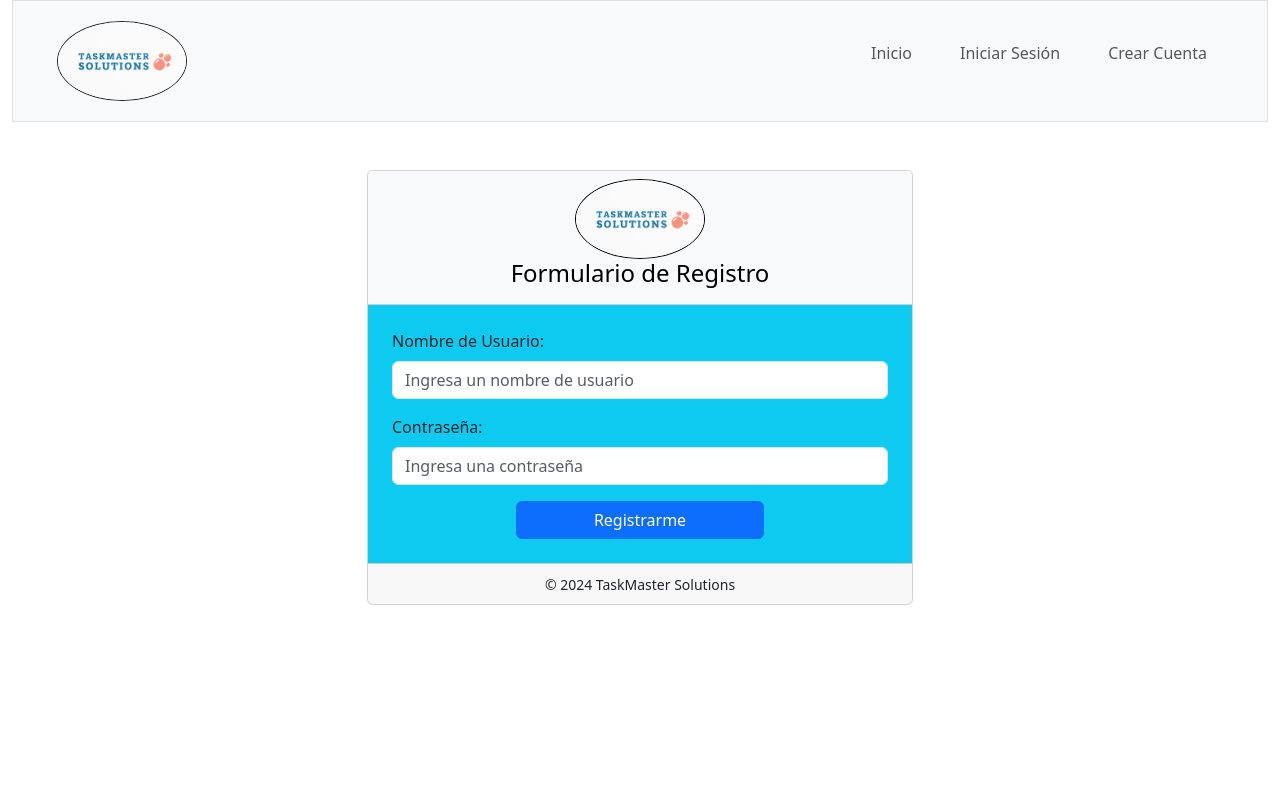
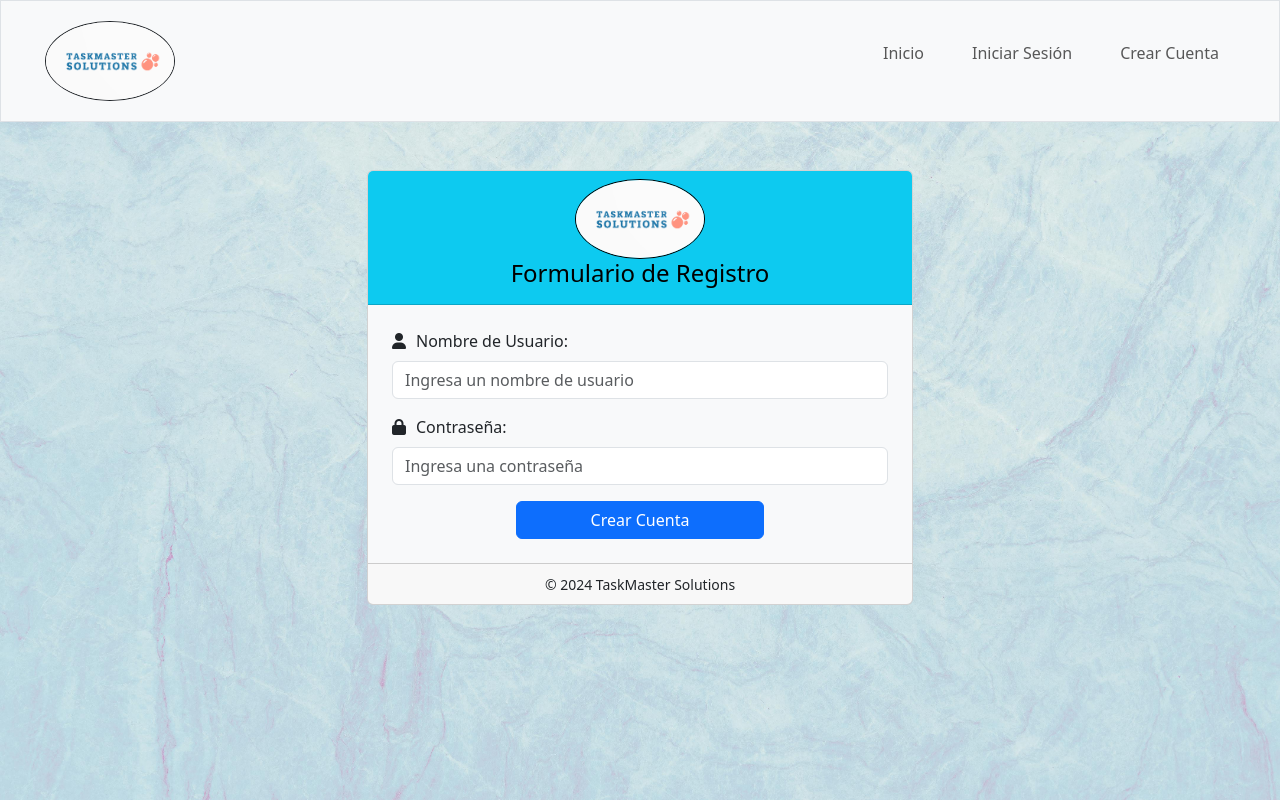
Before and after one commit to AlejandroPR23/taskmaster, a PHP site: page /registro.php in a window 1280 px wide. Run offline with PHP 8.4, Linux system fonts and the light colour scheme.

Commit message:
⚡ General Update:  Se actualiza el login y crear cuenta

```diff
--- a/registro.php
+++ b/registro.php
@@ -2,31 +2,51 @@
 include 'db.php';
 
 if ($_SERVER['REQUEST_METHOD'] == 'POST' && !empty($_POST['username']) && !empty($_POST['password'])) {
-    $Username = $_POST['username'];
+    // Sanitización y obtención de datos
+    $Username = htmlspecialchars($_POST['username']);
     $Password = $_POST['password'];
-    // Consulta si ya existe un perfil con el mismo nombre en la base de datos
-    $consulta = $conn->query("SELECT * FROM usuarios WHERE Nombre='$Username'");
 
-    // Verifica si se encontraron resultados en la consulta, lo que indica que el perfil ya existe
-    if (mysqli_num_rows($consulta) > 0) {
-        // Si el perfil ya existe, muestra una alerta y redirecciona a la página 'perfiles.php'
-        echo "<script>alert('Usuario ya existente, por favor cambiarlo o iniciar sesion');</script>";
-        header('location:index.php');
+    // Uso de prepared statements para evitar SQL Injection
+    $stmt = $conn->prepare("SELECT * FROM usuarios WHERE Nombre = ?");
+    $stmt->bind_param("s", $Username);
+    $stmt->execute();
+    $result = $stmt->get_result();
+
+    if ($result->num_rows > 0) {
+        // Usuario ya existente
+        $error = "Usuario ya existente, por favor iniciar sesión";
     } else {
-        // Si el perfil no existe, realiza la inserción del nuevo perfil en la base de datos
-        $insert = $conn->query("INSERT INTO usuarios VALUES(null, '$Username','$Password')");
+        // Hasheo de la contraseña
+        $hashedPassword = password_hash($Password, PASSWORD_BCRYPT);
 
-        // Redirecciona a la página 'perfiles.php'
-        header('location:index.php');
+        // Inserción del nuevo perfil con prepared statements
+        $stmt = $conn->prepare("INSERT INTO usuarios (Nombre, Contrasena) VALUES (?, ?)");
+        $stmt->bind_param("ss", $Username, $hashedPassword);
+
+        if ($stmt->execute()) {
+            // Redirecciona a la página principal
+            header('Location: index.php');
+            exit;
+        } else {
+            // Error al insertar
+            $error = "Error al crear el usuario. Intenta de nuevo.";
+        }
     }
+
+    $stmt->close();
+    $conn->close();
 }
 ?>
+
 
 <!DOCTYPE html>
 <html>
 
 <head>
     <title>Registro - TaskMaster</title>
+    <meta charset="UTF-8">
+    <meta name="viewport" content="width=device-width, initial-scale=1.0">
+    <meta http-equiv="X-UA-Compatible" content="ie=edge">
     <link rel="shortcut icon" href="img/Free-Logo-Maker-Get-Custom-Logo-Designs-in-Minutes-Looka.ico"
         type="image/x-icon">
     <script src="https://cdn.jsdelivr.net/npm/@popperjs/core@2.11.8/dist/umd/popper.min.js"
@@ -37,9 +57,35 @@ if ($_SERVER['REQUEST_METHOD'] == 'POST' && !empty($_POST['username']) && !empty
         crossorigin="anonymous"></script>
     <link href="https://cdn.jsdelivr.net/npm/bootstrap@5.3.3/dist/css/bootstrap.min.css" rel="stylesheet"
         integrity="sha384-QWTKZyjpPEjISv5WaRU9OFeRpok6YctnYmDr5pNlyT2bRjXh0JMhjY6hW+ALEwIH" crossorigin="anonymous">
+    <link rel="stylesheet" href="https://cdnjs.cloudflare.com/ajax/libs/font-awesome/6.0.0-beta3/css/all.min.css">
+    <style>
+        .error {
+            margin-top: 20px;
+            background-color: tomato;
+            color: white;
+            padding: 0.1em;
+            display: flex;
+            align-items: center;
+            justify-content: center;
+            border-radius: 10px;
+        }
+
+        .error-div {
+            padding: 0rem 3rem 0rem 3rem;
+        }
+
+        body {
+            background-image: url('./img/gris.jpg');
+            background-size: cover;
+        }
+
+        .fas {
+            margin-right: 10px;
+        }
+    </style>
 </head>
 
-<body class="container-fluid">
+<body>
 
     <?php
     include("./header.php");
@@ -49,28 +95,35 @@ if ($_SERVER['REQUEST_METHOD'] == 'POST' && !empty($_POST['username']) && !empty
         <div class="row justify-content-center mt-5">
             <div class="col-md-6">
                 <div class="card">
-                    <div class="card-header bg-light text-white text-center">
+                    <div class="card-header bg-info text-white text-center">
                         <img class="rounded-circle border border-black "
                             src="img/Free-Logo-Maker-Get-Custom-Logo-Designs-in-Minutes-Looka.png" alt="Bootstrap"
                             width="130" height="80">
                         <h4 class="text-black">Formulario de Registro</h4>
                     </div>
-                    <div class="card-body bg-info p-4">
+                    <div class="card-body bg-light p-4">
                         <form method="POST" action="">
                             <div class="form-group mb-3">
-                                <label class="form-label" for="username">Nombre de Usuario:</label>
+                                <label class="form-label" for="username"><i class="fa-solid fas fa-user"></i>Nombre de
+                                    Usuario:</label>
                                 <input class="form-control" type="text" name="username" id="username"
                                     autocomplete="given-name" placeholder="Ingresa un nombre de usuario" required>
                             </div>
                             <div class="form-group mb-3">
-                                <label class="form-label" for="password">Contraseña:</label>
+                                <label class="form-label" for="password"><i
+                                        class="fa-solid fas fa-lock"></i>Contraseña:</label>
                                 <input class="form-control" type="password" name="password" id="password"
                                     placeholder="Ingresa una contraseña" required>
                             </div>
                             <div class="d-grid gap-2 col-6 mx-auto">
-                                <button type="submit" class="btn btn-center btn-primary btn-block">Registrarme</button>
+                                <button type="submit" class="btn btn-center btn-primary btn-block">Crear Cuenta</button>
                             </div>
                         </form>
+                    </div>
+                    <div class="error-div">
+                        <?php if (isset($error)) {
+                            echo "<p class='error'>$error</p>";
+                        } ?>
                     </div>
                     <div class="card-footer text-center">
                         <small>&copy; 2024 TaskMaster Solutions</small>
```
Also changed, not shown: index.php (+8 -17 lines), login.php (+46 -34 lines), nav1.php (added, +22 -0 lines), img/gris.jpg (added), img/pexels-photo-268261.webp (added).
